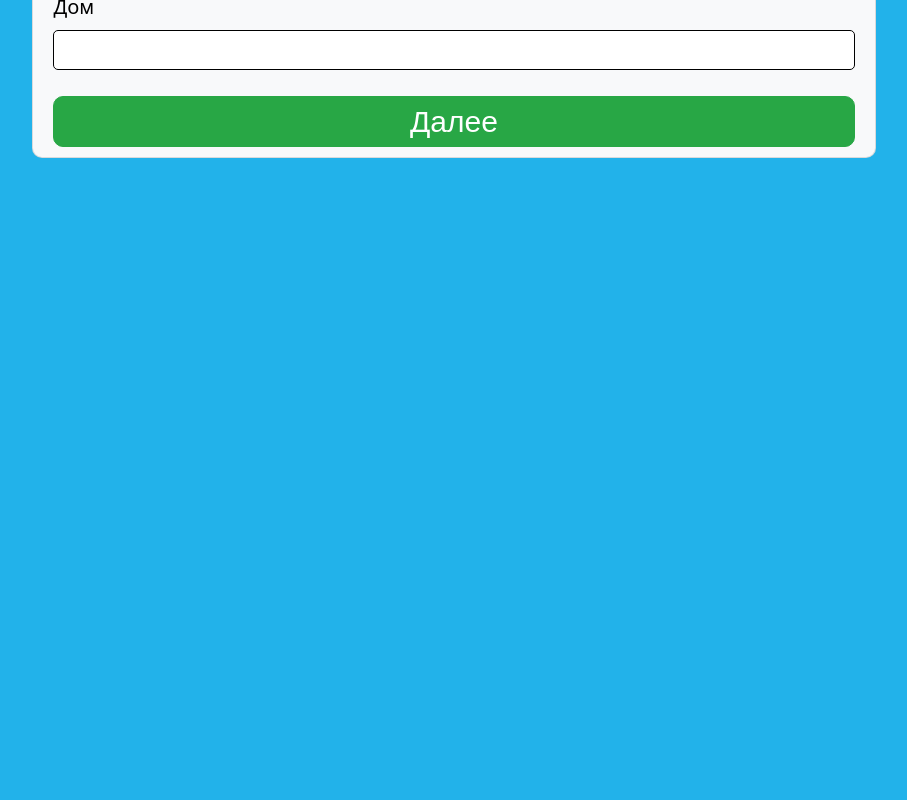
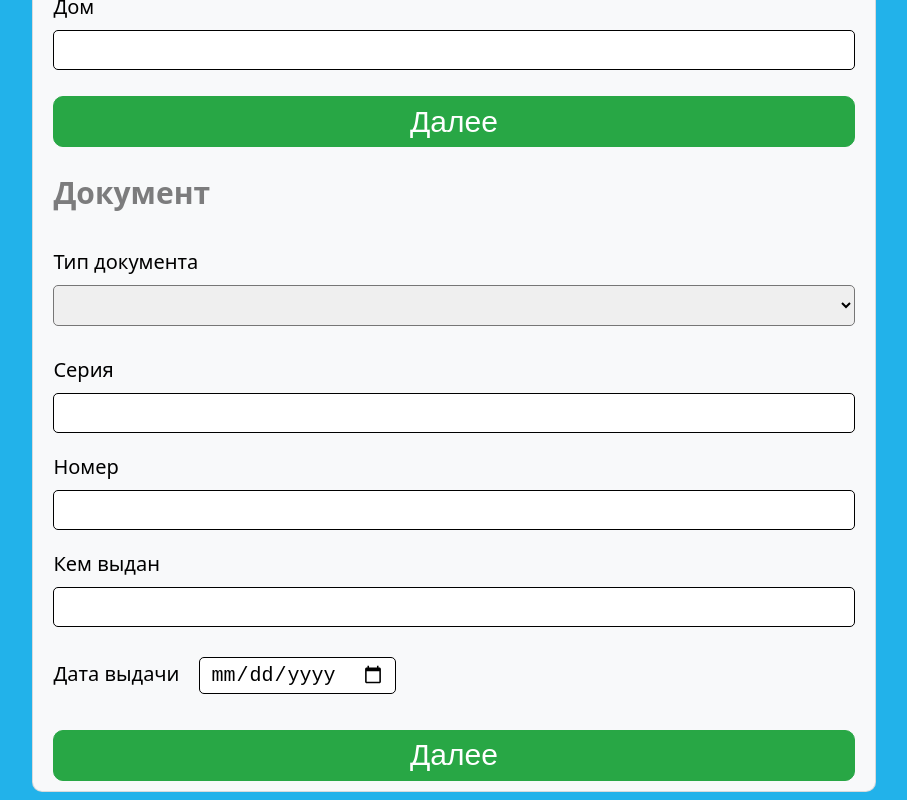
Before and after one commit to NikitaLejnev/med-client-form, a Vue app: page / in a window 1280 px wide. Shown: the part 1737-2537 px from the top of the page, without its empty margins (186-1093 px from the left). Before the commit the page ends 1903 px from the top, so only its background shows below. Built offline with nearby package versions, Linux system fonts and the light colour scheme.

Commit message:
Encapsulate document fields

```diff
--- a/src/components/ClientForm.vue
+++ b/src/components/ClientForm.vue
@@ -1,5 +1,4 @@
 <script setup>
-import { v$ } from "../utils/validate";
 import PersonalFields from "./form/PersonalFields.vue";
 import AdressFields from "./form/AdressFields.vue";
 import DocumentFields from "./form/DocumentFields.vue";
@@ -16,7 +15,7 @@ import SubmitButton from "./form/SubmitButton.vue";
       <form>
         <PersonalFields />
         <AdressFields />
-        <!-- <DocumentFields /> -->
+        <DocumentFields />
         <!-- <SubmitButton /> -->
       </form>
     </main>
--- a/src/components/form/DocumentFields.vue
+++ b/src/components/form/DocumentFields.vue
@@ -1,9 +1,11 @@
 <script setup>
 import { state } from "../../utils/store";
+import { documentFields } from "../../utils/helpers";
+import { v$ } from "../../validations/documentFields";
 import TextField from "./TextField.vue";
-import { documentFields } from "../../utils/helpers";
 import DateInput from "./DateInput.vue";
 import ErrorDisplay from "./ErrorDisplay.vue";
+import NextStepButton from "./NextStepButton.vue";
 </script>
 
 <template>
@@ -11,6 +13,13 @@ import ErrorDisplay from "./ErrorDisplay.vue";
     <h2>Документ</h2>
   </header>
   <main>
+    <form
+      @submit.prevent="
+        async () => {
+          await this.v$.$validate();
+        }
+      "
+    >
       <div class="input-group">
         <label class="select-label" for="document-type">Тип документа</label>
         <select id="document-type" v-model="state.documentType">
@@ -19,14 +28,20 @@ import ErrorDisplay from "./ErrorDisplay.vue";
           <option value="driver-license">Водительское удостоверение</option>
         </select>
       </div>
-    <ErrorDisplay property="documentType" />
+      <ErrorDisplay :v$="v$" property="documentType" />
       <div v-for="field in documentFields" :key="field.id">
-      <TextField v-bind="field" v-model="state[field.property]">{{
+        <TextField :v$="v$" v-bind="field" v-model="state[field.property]">{{
           field.label
         }}</TextField>
       </div>
-    <DateInput id="issue-date" v-model="state.issueDate" property="issueDate"
+      <DateInput
+        :v$="v$"
+        id="issue-date"
+        v-model="state.issueDate"
+        property="issueDate"
         >Дата выдачи</DateInput
       >
+      <NextStepButton :v$="v$">Далее</NextStepButton>
+    </form>
   </main>
 </template>
--- /dev/null
+++ b/src/validations/documentFields.js
@@ -0,0 +1,29 @@
+import useVuelidate from "@vuelidate/core";
+import { required, helpers } from "@vuelidate/validators";
+import { state } from "../utils/store";
+
+const isValidDate = (date) => {
+  if (date && date !== "") {
+    const currentDate = new Date();
+    const endYear = currentDate.getFullYear();
+    const endMonth = currentDate.getMonth() + 1;
+    const endDay = currentDate.getDate();
+    const endDate = `${endYear}-${endMonth}-${endDay}`;
+    return date.length === 10 && date > "1900-01-01" && date <= endDate;
+  }
+};
+
+const rules = {
+  documentType: {
+    required: helpers.withMessage("Укажите тип документа", required),
+  },
+  issueDate: {
+    required: helpers.withMessage("Укажите дату выдачи документа", required),
+    isValidDate: helpers.withMessage(
+      "Укажите корректную дату выдачи документа",
+      isValidDate
+    ),
+  },
+};
+
+export const v$ = useVuelidate(rules, state, { $autoDirty: true });
```
Lines whose indentation alone changed are shown as unchanged.
